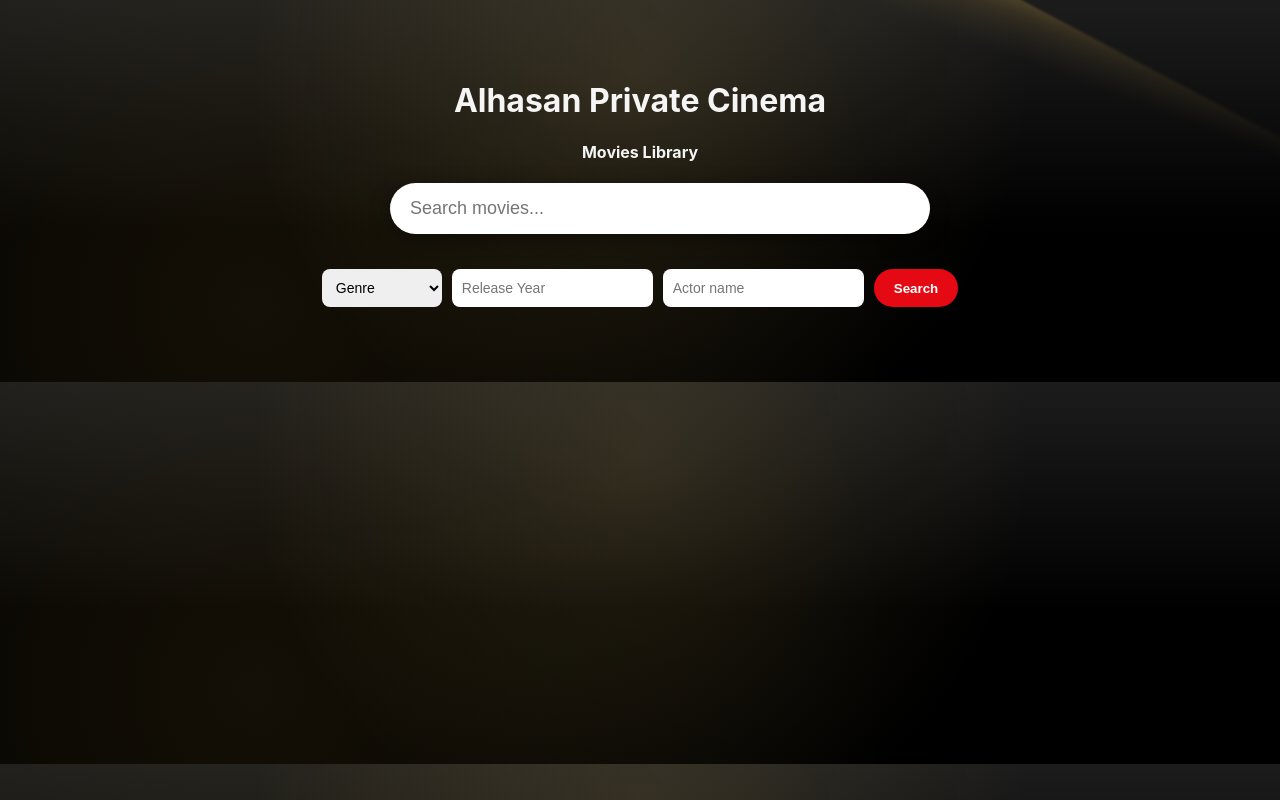
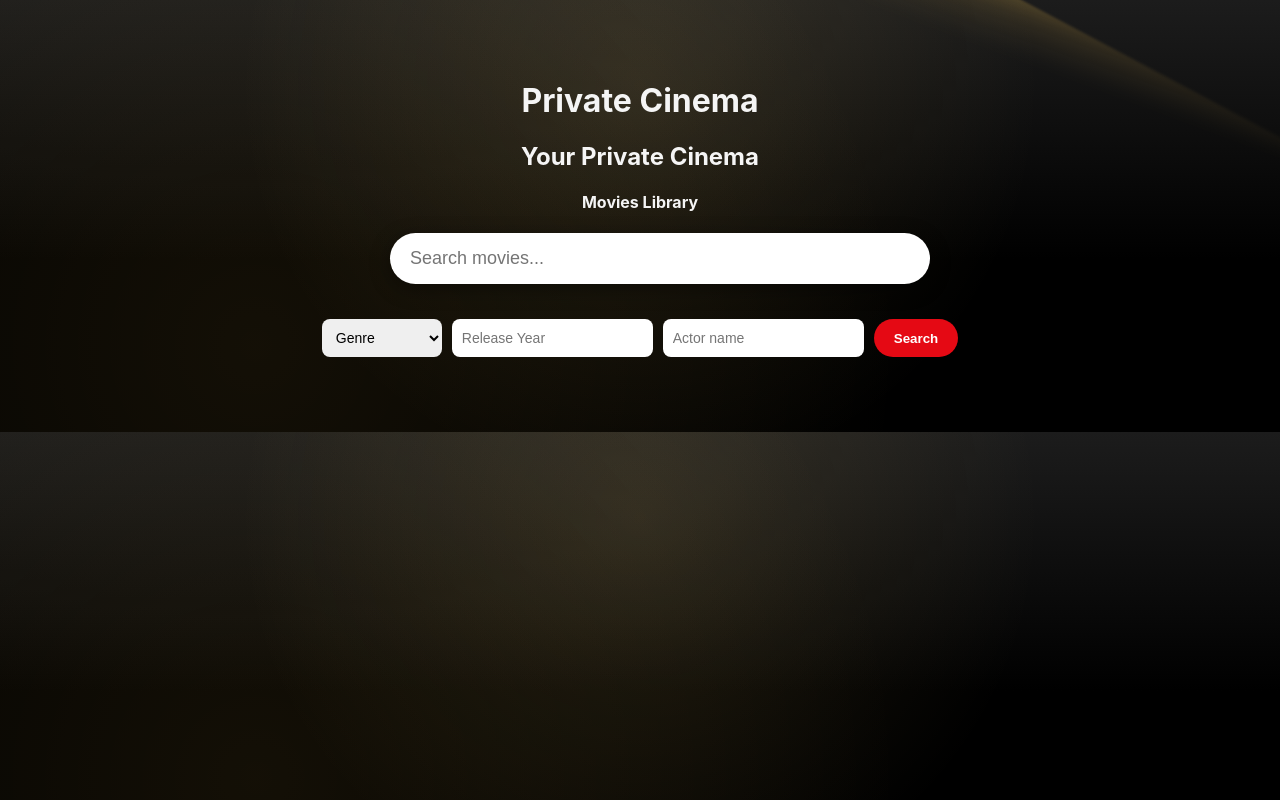
Before and after one commit to Mohammad-01/MovieTimeR2, a website: page public/index.html in a window 1280 px wide. Drawn offline with nearby package versions, Linux system fonts and the light colour scheme; no server answers.

Commit message:
Update index.html

```diff
--- a/public/index.html
+++ b/public/index.html
@@ -3,7 +3,7 @@
 <head>
   <meta charset="UTF-8">
   <meta name="viewport" content="width=device-width, initial-scale=1.0">
-  <title>Alhasan Private Cinema</title>
+  <title>Private Cinema</title>
   <link rel="stylesheet" href="style.css">
 
 </head>
@@ -19,7 +19,8 @@
 
   <!-- Header -->
   <header>
-    <h1>Alhasan Private Cinema</h1>
+    <h1>Private Cinema</h1>
+    <h2>Your Private Cinema</h1>
     <h4>Movies Library</h4>
 
     <div class="search-box">
```
